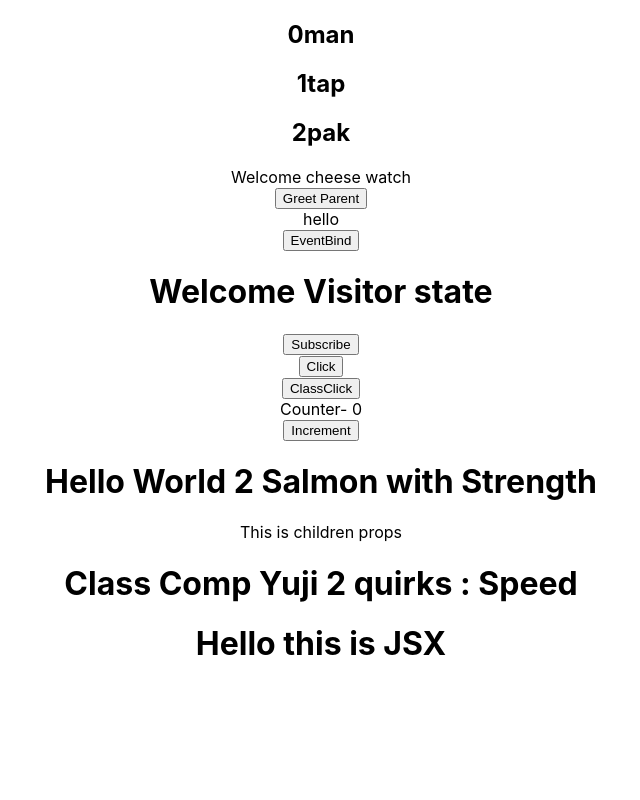
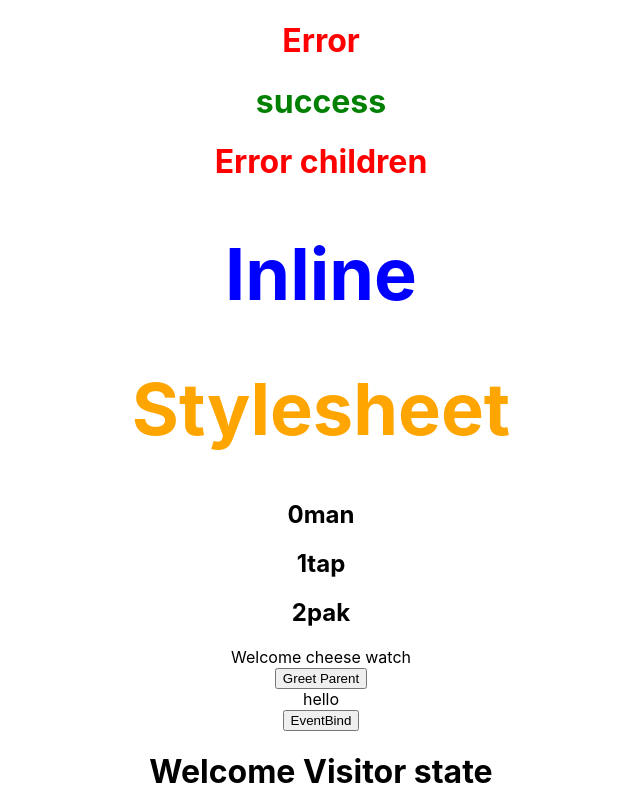
Before and after one commit to abdurrahmanmh/hello-world, a React (Create React App) app: page / in a window 1280 px wide. Shown: the top 800 px of the page, without its empty margins (319-959 px from the left). Built offline with nearby package versions, Linux system fonts and the light colour scheme.

Commit message:
styling and css (#3)

```diff
--- a/src/App.js
+++ b/src/App.js
@@ -10,10 +10,18 @@
 import ParentComponent from './components/ParentComponent';
 import UserGreeting from './components/UserGreeting';
 import NameList from './components/NameList';
+import Stylesheet from './components/Stylesheet';
+import Inline from './components/Inline';
+import './appStyles.css'
+import styles from "./appStyles.module.css";
 
 function App() {
   return (
     <div className="App">
+      <h1 className='error'>Error</h1>
+      <h1 className={styles.success}>success</h1>
+      <Inline/>
+      <Stylesheet primary={true}/>
       <NameList/>
       <UserGreeting/>
       <ParentComponent/>
--- /dev/null
+++ b/src/appStyles.css
@@ -0,0 +1,3 @@
+.error{
+    color: red;
+}
--- /dev/null
+++ b/src/appStyles.module.css
@@ -0,0 +1,3 @@
+.success{
+    color: green;
+}
--- /dev/null
+++ b/src/components/Inline.js
@@ -0,0 +1,18 @@
+import React from "react";
+
+const heading = {
+  fontSize: "72px",
+  color: "blue",
+};
+
+function Inline() {
+  return (
+    <div>
+      <h1 className="error">Error children</h1>
+
+      <h1 style={heading}>Inline</h1>
+    </div>
+  );
+}
+
+export default Inline;
--- /dev/null
+++ b/src/components/Stylesheet.js
@@ -0,0 +1,13 @@
+import React from "react";
+import './myStyles.css'
+
+function Stylesheet(props) {
+    let className = props.primary ? 'primary' : ''
+  return (
+    <div>
+      <h1 className={`${className} font-xl`}>Stylesheet</h1>
+    </div>
+  );
+}
+
+export default Stylesheet;
--- /dev/null
+++ b/src/components/myStyles.css
@@ -0,0 +1,7 @@
+.primary{
+    color: orange;
+}
+
+.font-xl{
+    font-size: 72px;
+}
```
Also changed, not shown: 1 other file (tests, documents, lock files or other folders).
